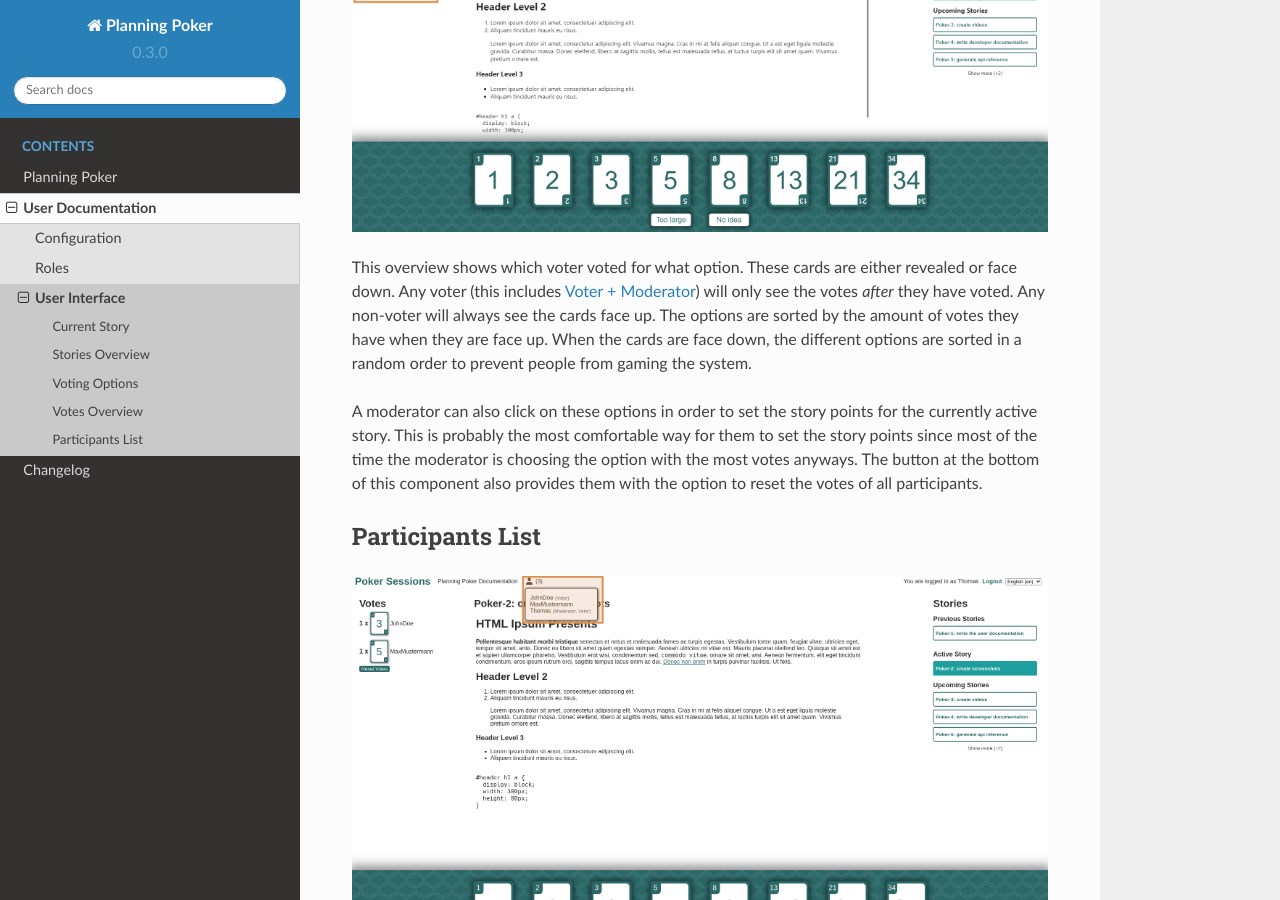
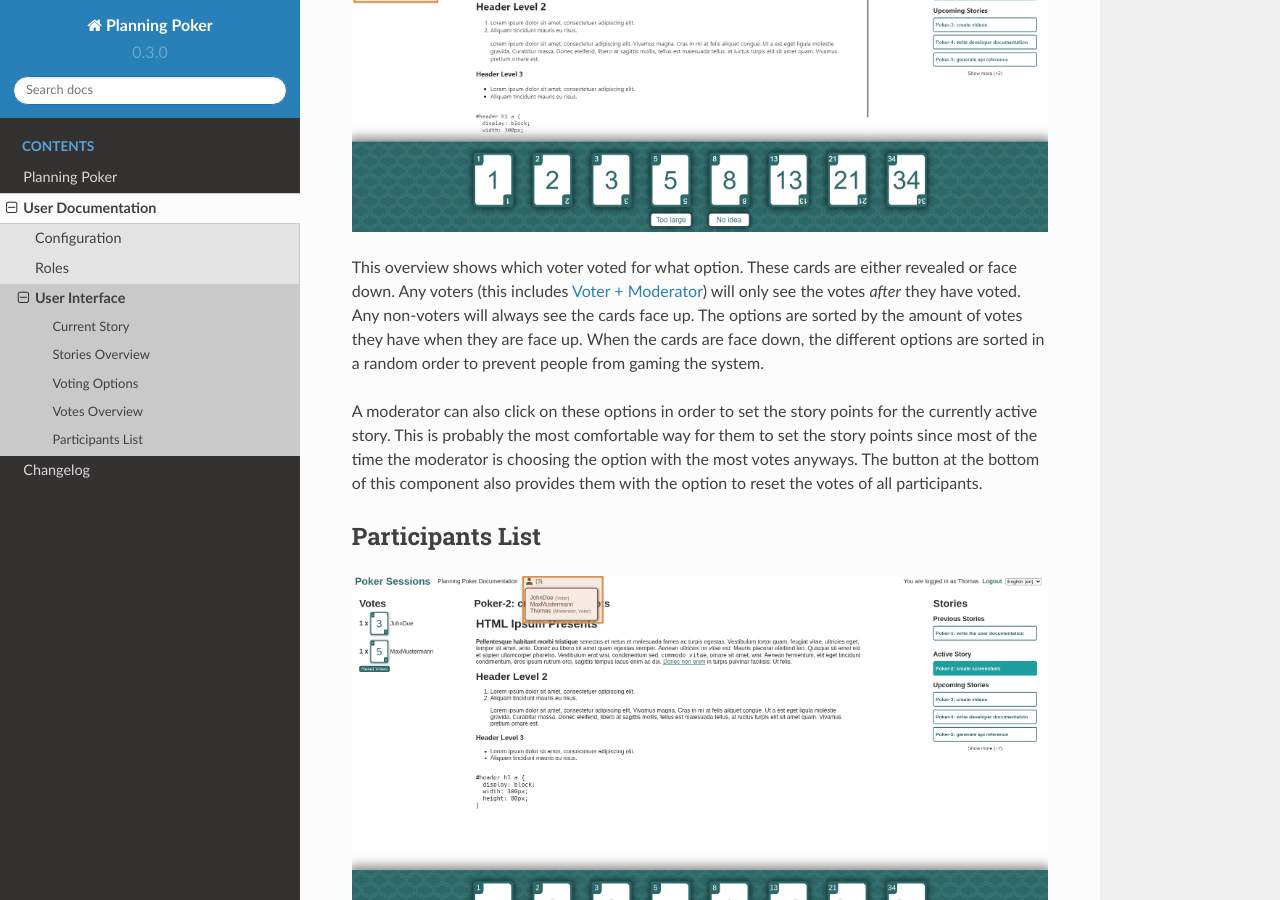
Before and after one commit to rheinwerk-verlag/planning-poker, a Sphinx documentation site: the page built from docs/user_docs/user_interface.rst, in a window 1280 px wide and 900 px high, scrolled down 2485 px. Built offline with Sphinx 7.4.7 and the Read the Docs theme 2.0.0, drawn with Linux system fonts in a browser that asks for light colours.

Commit message:
FIAE-174: Fixed typos.

```diff
--- a/docs/user_docs/user_interface.rst
+++ b/docs/user_docs/user_interface.rst
@@ -61,8 +61,8 @@ Votes Overview
 .. figure:: /static/votes_overview.png
    :alt: Shows all the voters' votes.
 
-This overview shows which voter voted for what option. These cards are either revealed or face down. Any voter (this
-includes :ref:`Voter + Moderator`) will only see the votes *after* they have voted. Any non-voter will always see the
+This overview shows which voter voted for what option. These cards are either revealed or face down. Any voters (this
+includes :ref:`Voter + Moderator`) will only see the votes *after* they have voted. Any non-voters will always see the
 cards face up. The options are sorted by the amount of votes they have when they are face up. When the cards are face
 down, the different options are sorted in a random order to prevent people from gaming the system.
 
```
